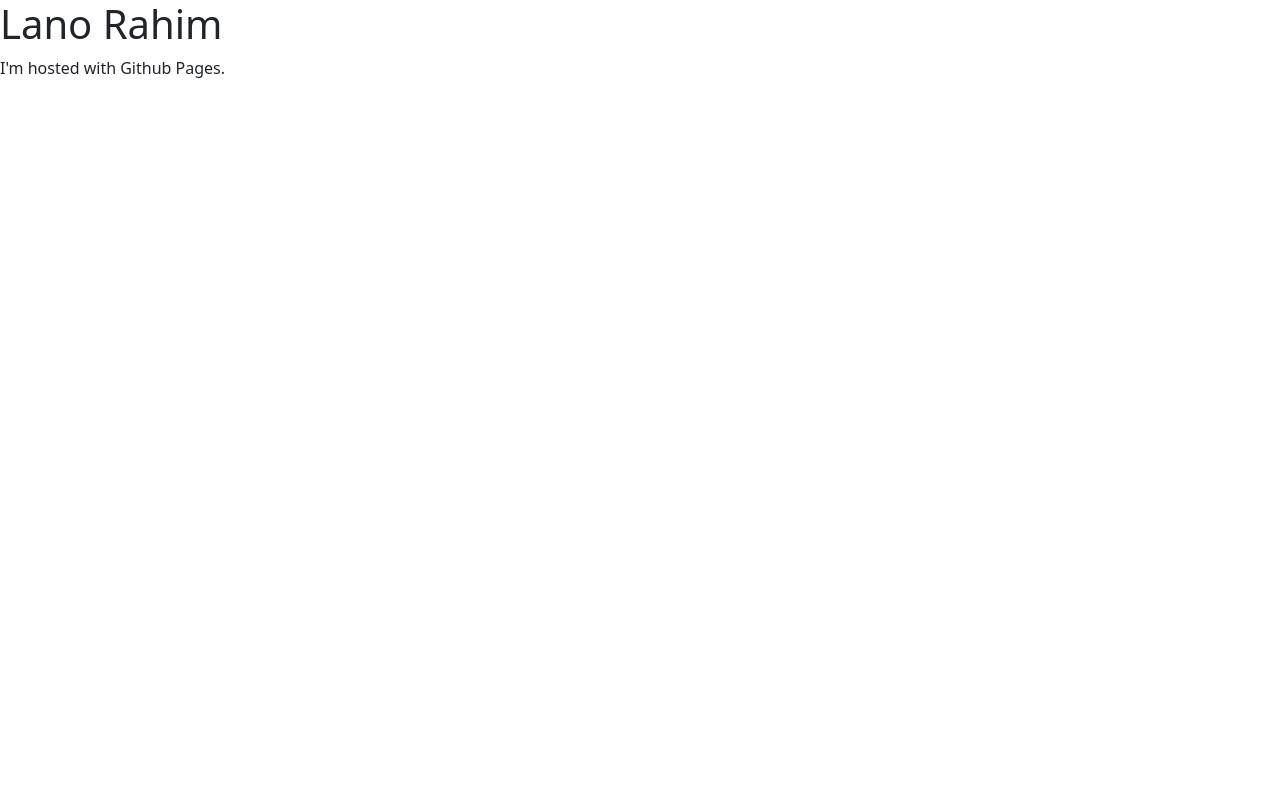
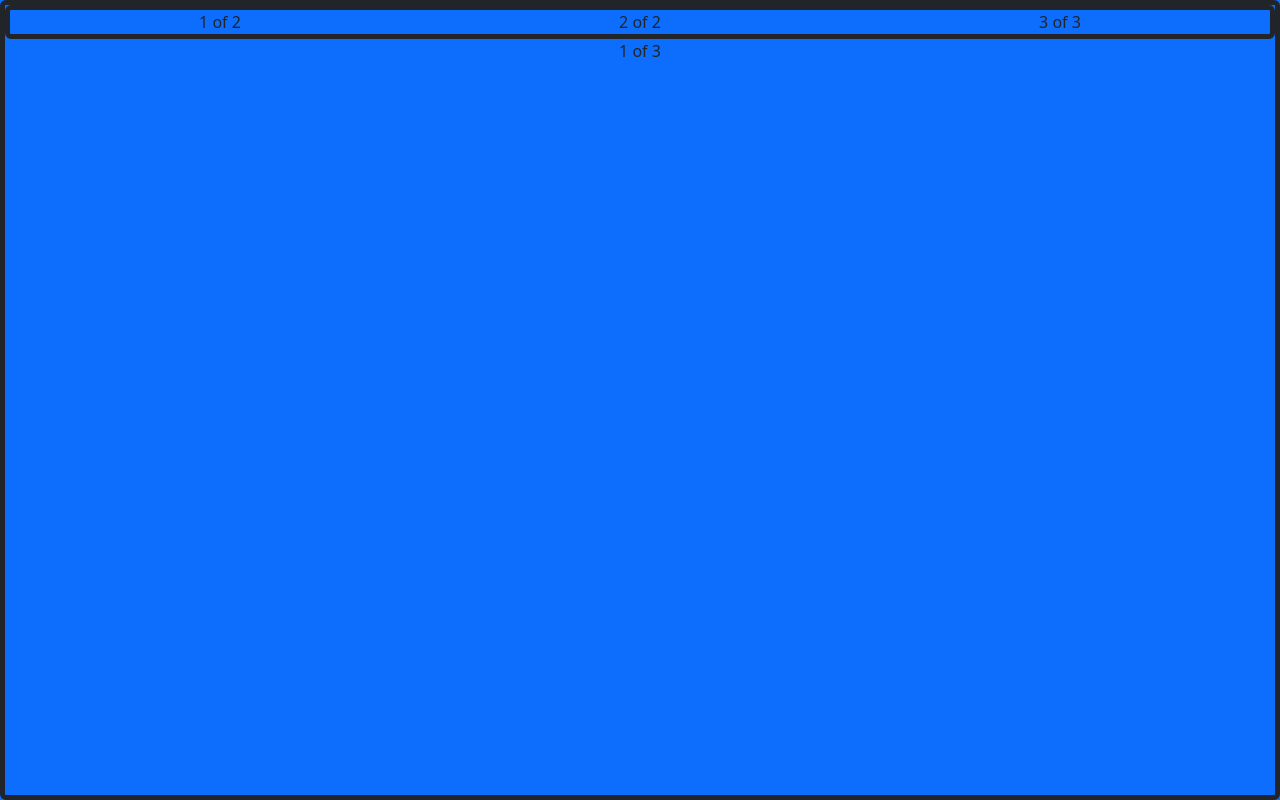
Before and after one commit to L-Rahim/L-Rahim.github.io, a plain HTML site: page index.html in a window 1280 px wide. Drawn offline with nearby package versions, Linux system fonts and the light colour scheme.

Commit message:
Main added

```diff
--- a/index.html
+++ b/index.html
@@ -7,9 +7,24 @@
     <link href="https://cdn.jsdelivr.net/npm/bootstrap@5.3.3/dist/css/bootstrap.min.css" rel="stylesheet" integrity="sha384-QWTKZyjpPEjISv5WaRU9OFeRpok6YctnYmDr5pNlyT2bRjXh0JMhjY6hW+ALEwIH" crossorigin="anonymous">
     <title>Document</title>
 </head>
-<body>
-    <h1>Lano Rahim</h1>
-    <p>I'm hosted with Github Pages.</p>
+<body class="bg-primary">
+    <div class="container-fluid text-center border border-5 rounded border-dark vh-100">
+        <div class="row border border-5 rounded border-dark">
+          <div class="col">
+            1 of 2
+          </div>
+          <div class="col">
+            2 of 2
+          </div>
+          <div class="col">3 of 3</div>
+        </div>
+        <div class="row">
+          <div class="col">
+            1 of 3
+          </div>
+          </div>
+        </div>
+      </div>
     <script src="https://cdn.jsdelivr.net/npm/bootstrap@5.3.3/dist/js/bootstrap.bundle.min.js" integrity="sha384-YvpcrYf0tY3lHB60NNkmXc5s9fDVZLESaAA55NDzOxhy9GkcIdslK1eN7N6jIeHz" crossorigin="anonymous"></script>
 </body>
 </html>
```
Also changed, not shown: test/test.html (added, +42 -0 lines).
